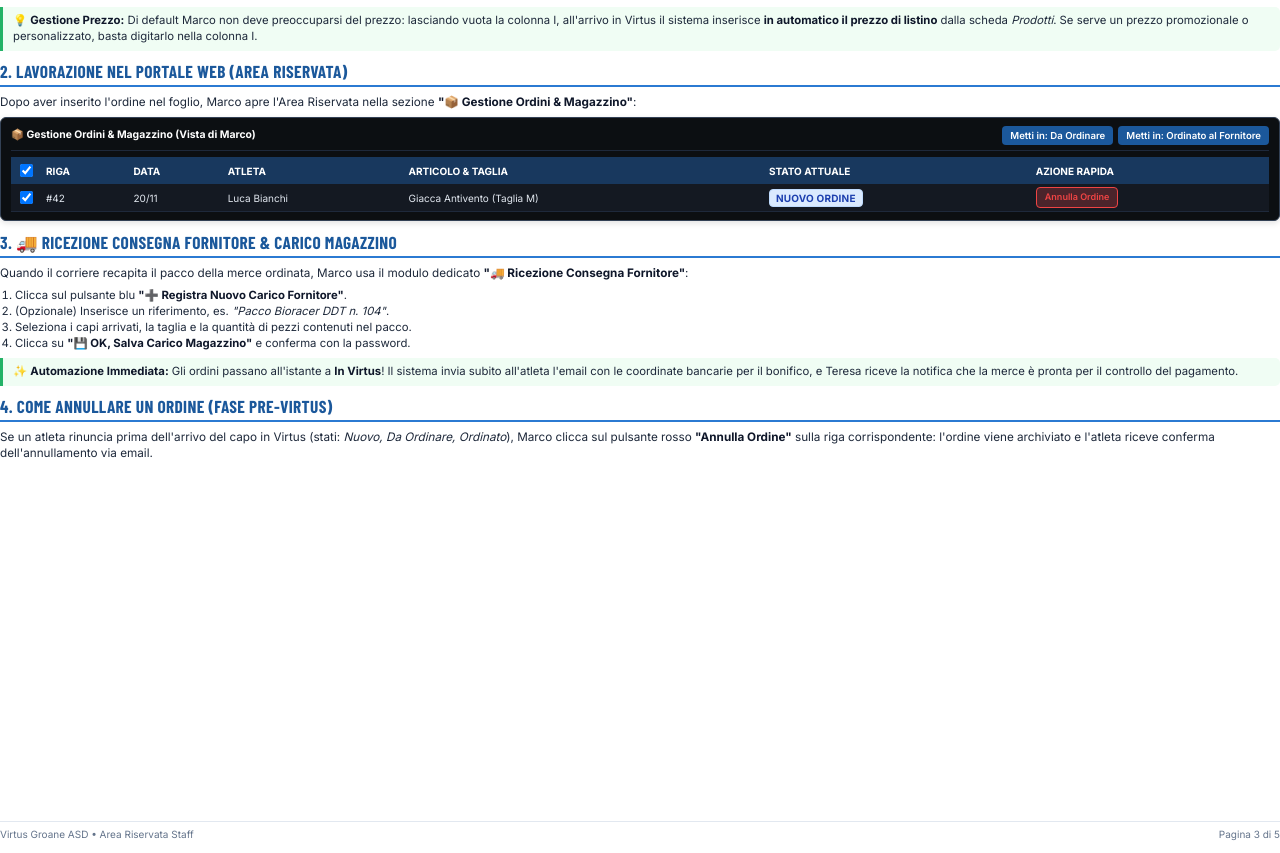
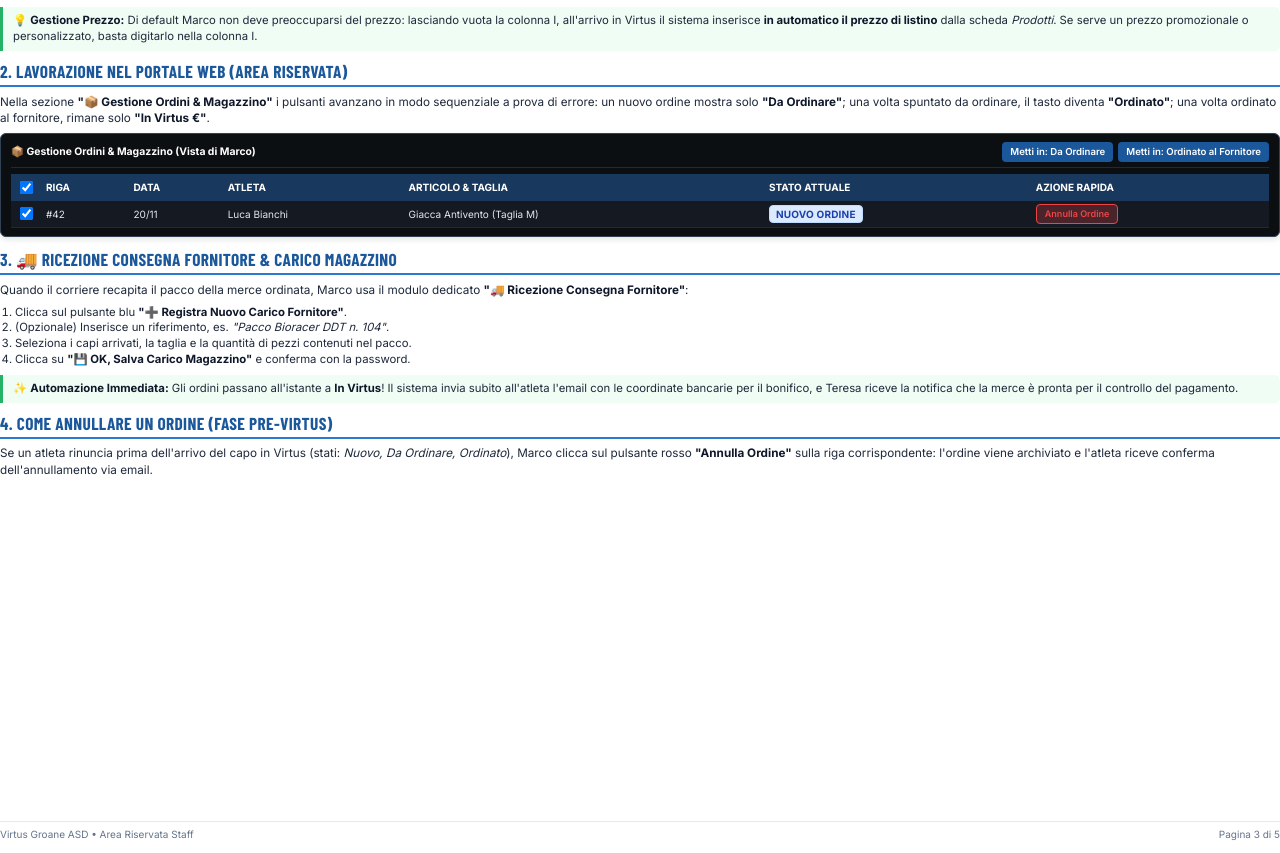
Before and after one commit to eb-vg/virtus-groane, a plain HTML site: page docs/guida-operativa-staff.html in a window 1280 px wide. Shown: the part 2326-3179 px from the top of the page. Drawn offline with nearby package versions, Linux system fonts and the light colour scheme; a web font is replaced by a local one.

Commit message:
fix(ux): pulsanti da ordinare e ordinato resi strettamente sequenziali ed esclusivi per Marco

```diff
--- a/docs/guida-operativa-staff.html
+++ b/docs/guida-operativa-staff.html
@@ -634,7 +634,7 @@
 
             <h2>2. Lavorazione nel Portale Web (Area Riservata)</h2>
             <p>
-                Dopo aver inserito l'ordine nel foglio, Marco apre l'Area Riservata nella sezione <strong>"📦 Gestione Ordini &amp; Magazzino"</strong>:
+                Nella sezione <strong>"📦 Gestione Ordini &amp; Magazzino"</strong> i pulsanti avanzano in modo sequenziale a prova di errore: un nuovo ordine mostra solo <strong>"Da Ordinare"</strong>; una volta spuntato da ordinare, il tasto diventa <strong>"Ordinato"</strong>; una volta ordinato al fornitore, rimane solo <strong>"In Virtus &euro;"</strong>.
             </p>
 
             <!-- MOCKUP VISTA MARCO -->
```
Also changed, not shown: area-riservata.html (+9 -6 lines), 1 other file.
